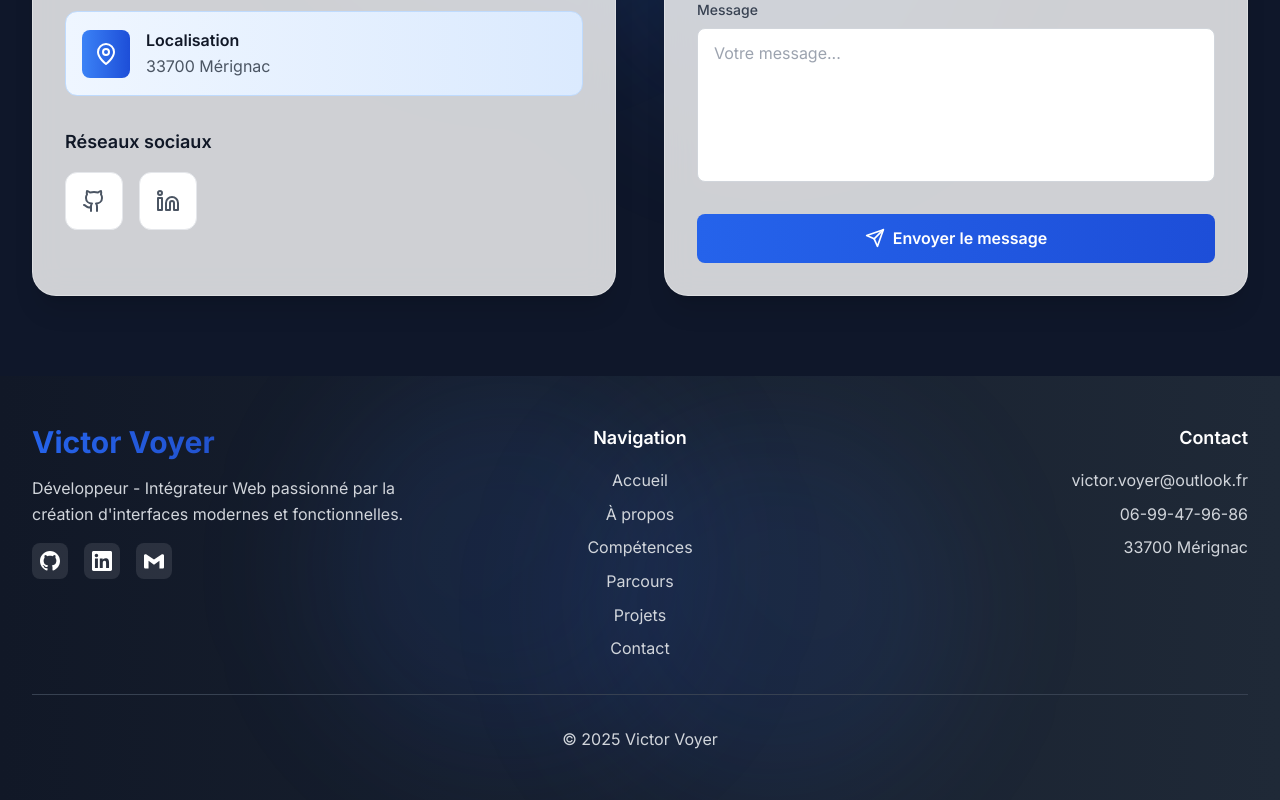
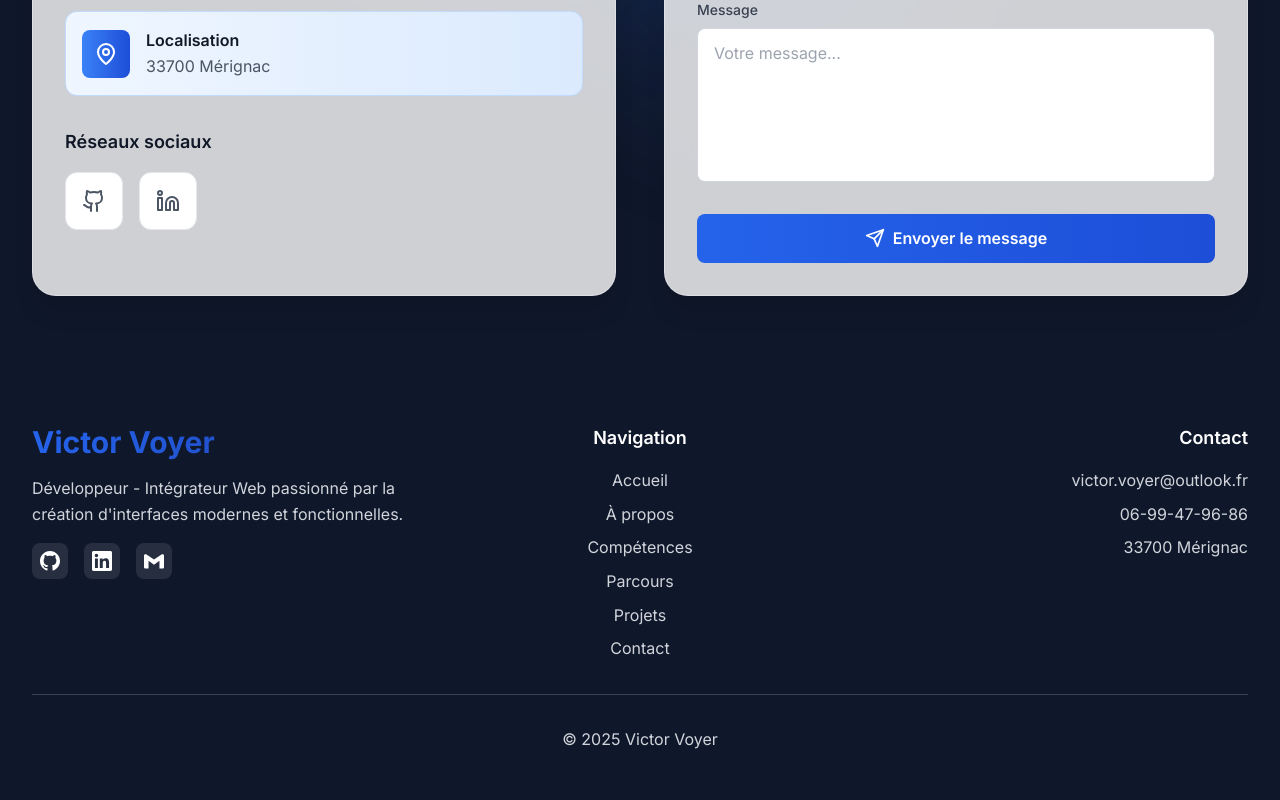
Before and after one commit to Victor-Voyer/Portfolio-2025, a React (Vite) app: page / in a window 1280 px wide. Shown: the part 3630-4430 px from the top of the page. Built offline with nearby package versions, Linux system fonts and the light colour scheme.

Commit message:
delete : background-color and effects on footer

```diff
--- a/src/components/Footer.jsx
+++ b/src/components/Footer.jsx
@@ -6,12 +6,7 @@ const Footer = () => {
   const currentYear = new Date().getFullYear()
 
   return (
-    <footer className="bg-gradient-to-r from-gray-900 to-gray-800 text-white py-12 relative overflow-hidden">
-      {/* Background Effects */}
-      <div className="absolute inset-0 overflow-hidden">
-        <div className="absolute top-0 left-1/4 w-96 h-96 bg-gradient-to-br from-primary-500/10 to-primary-700/10 rounded-full blur-3xl"></div>
-        <div className="absolute bottom-0 right-1/4 w-96 h-96 bg-gradient-to-tr from-primary-700/10 to-primary-500/10 rounded-full blur-3xl"></div>
-      </div>
+    <footer className="text-white py-12 relative overflow-hidden">
 
       <div className="max-w-7xl mx-auto px-4 sm:px-6 lg:px-8 relative z-10">
         <div className="grid md:grid-cols-3 gap-8 mb-8">
```
